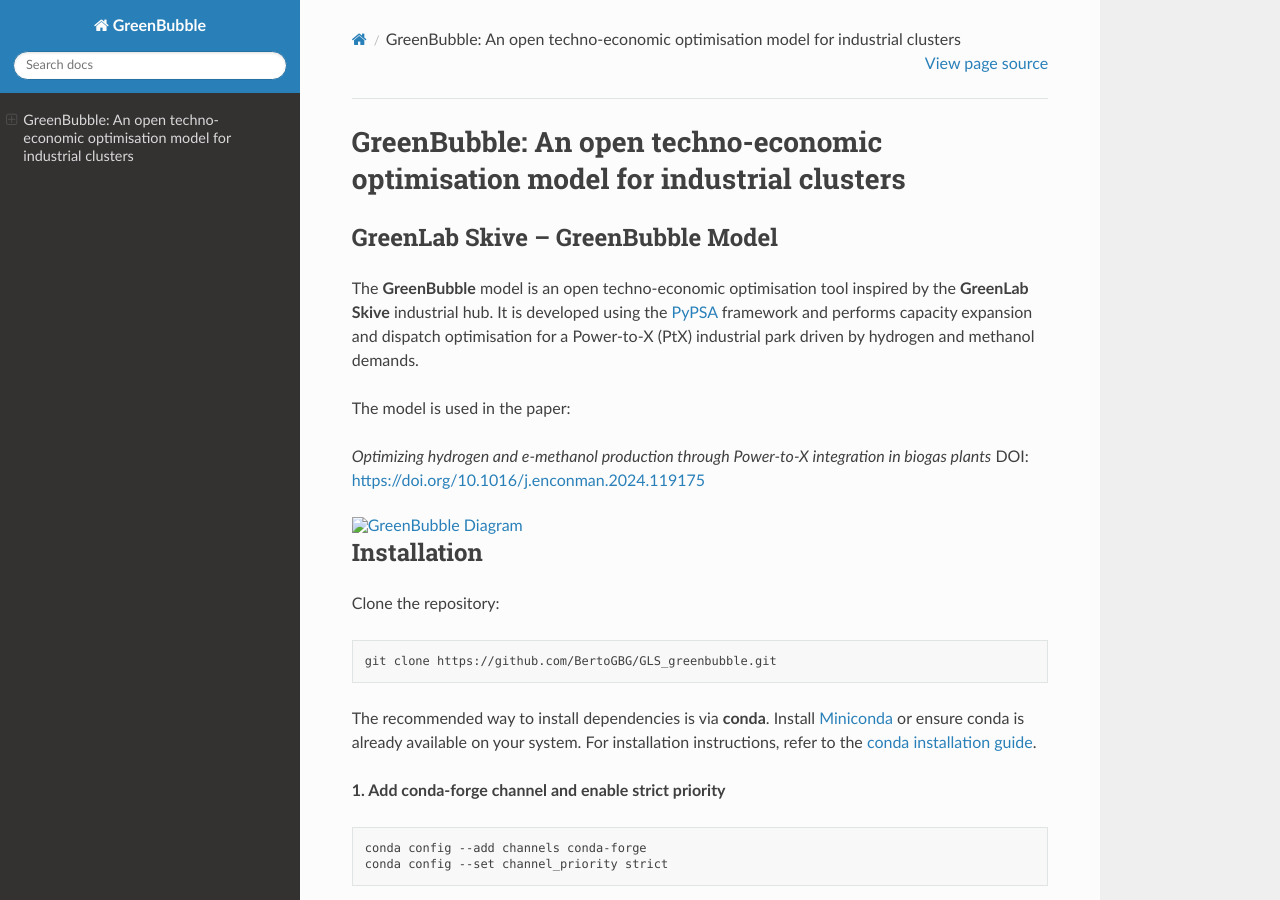
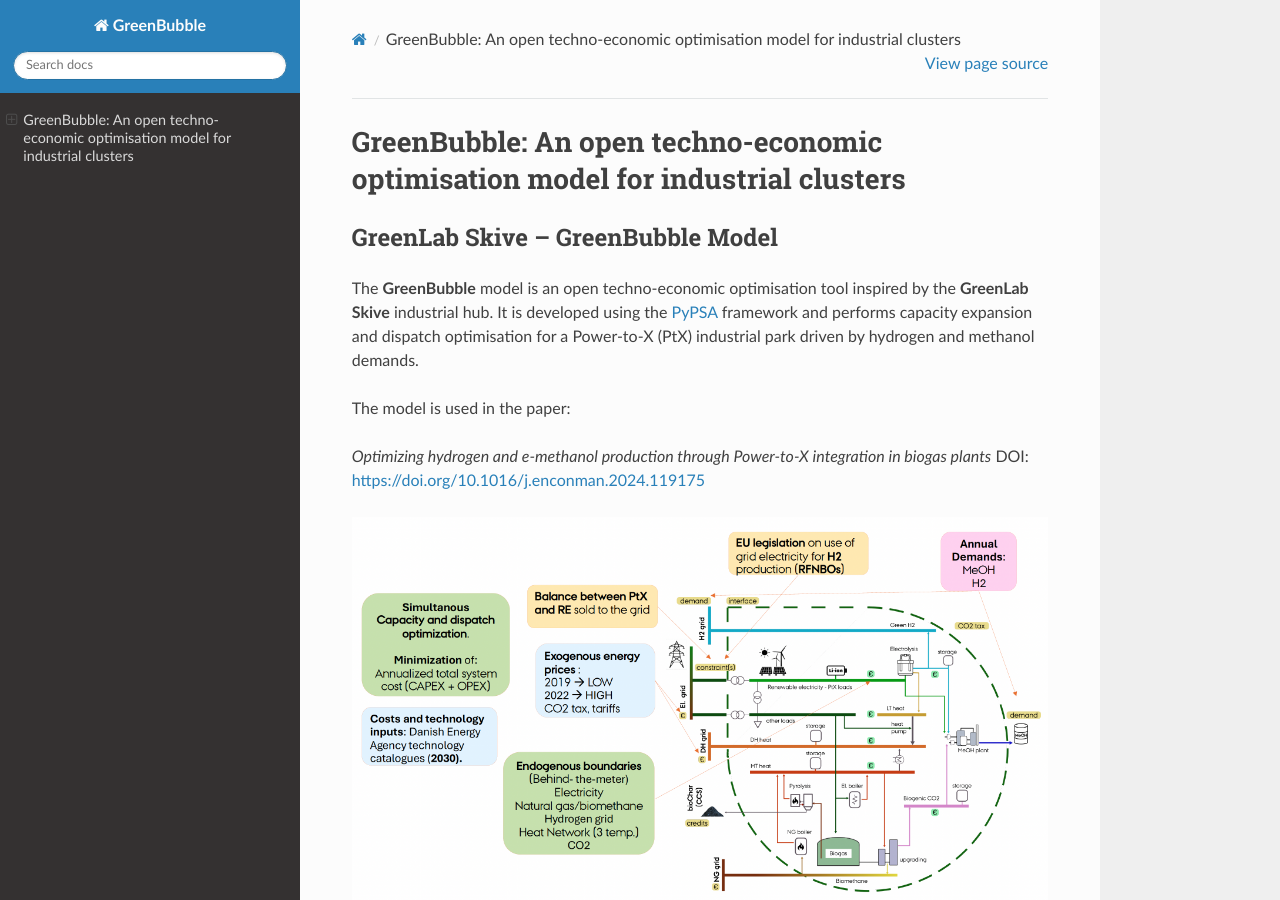
Before and after one commit to BertoGBG/GLS_greenbubble, a Sphinx documentation site: the page built from docs/index.rst, in a window 1280 px wide and 900 px high. Built offline with Sphinx 7.4.7 and the Read the Docs theme 3.1.0, drawn with Linux system fonts in a browser that asks for light colours.

Commit message:
Update index.rst

```diff
--- a/docs/index.rst
+++ b/docs/index.rst
@@ -21,7 +21,7 @@
 biogas plants*
 DOI: https://doi.org/10.1016/j.enconman.2024.119175
 
-.. image:: docs/front_image.png
+.. image:: front_image.png
    :alt: GreenBubble Diagram
    :width: 700px
    :align: center
```
